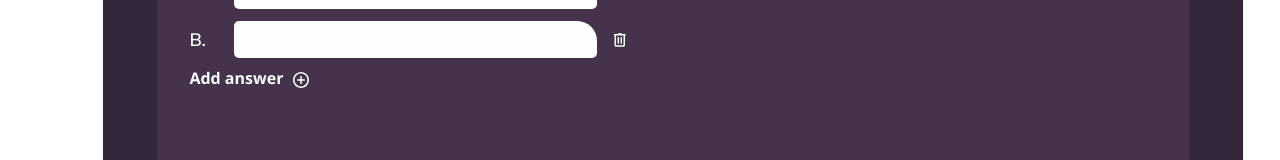
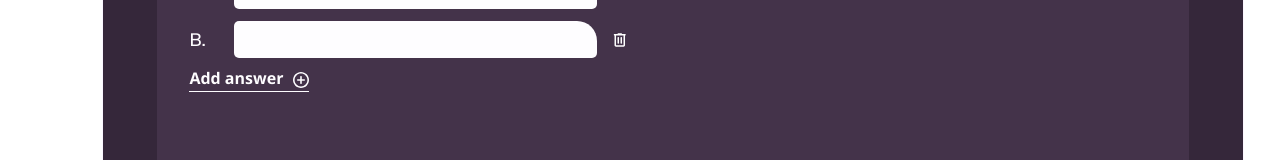
Before and after one commit to FatihYalcin42/PollApp, an Angular app: page /create-survey in a window 1280 px wide. Shown: the part 554-714 px from the top of the page. Built offline with nearby package versions, Linux system fonts and the light colour scheme; a web font is replaced by a local one.

Commit message:
style: apply full-width underline beneath Add answer text and icon with increased spacing

```diff
--- a/src/app/pages/create-survey/create-survey-page.scss
+++ b/src/app/pages/create-survey/create-survey-page.scss
@@ -336,15 +336,26 @@
 }
 
 .add-answer-button {
+  position: relative;
   width: fit-content;
   display: inline-flex;
   align-items: center;
   gap: 10px;
-  padding: 0;
+  padding: 0 0 6px;
   border: 0;
   background: transparent;
   color: #fefdff;
   cursor: pointer;
+}
+
+.add-answer-button::after {
+  content: '';
+  position: absolute;
+  left: 0;
+  right: 0;
+  bottom: 0;
+  height: 1px;
+  background: #fefdff;
 }
 
 .add-answer-button__text {
```
